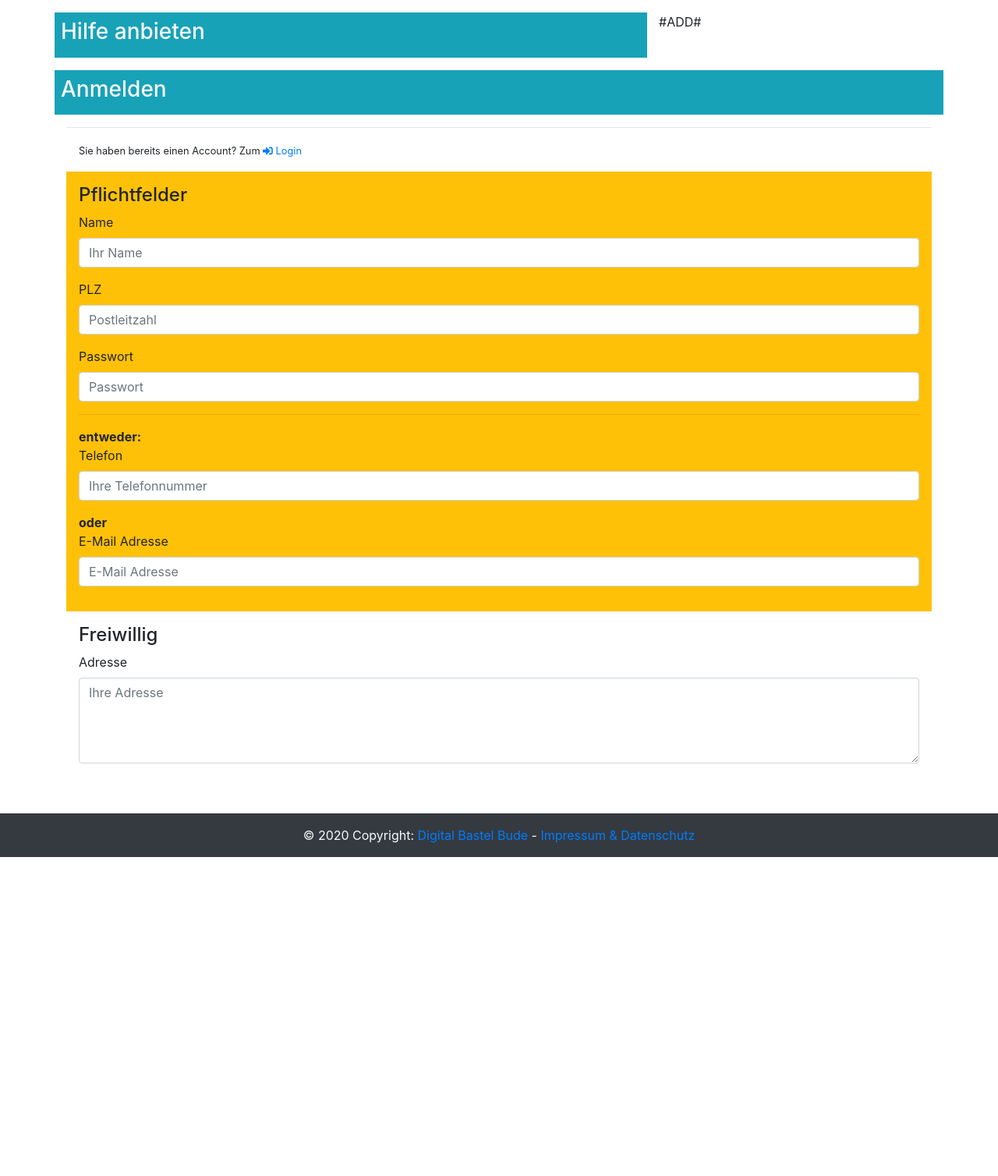
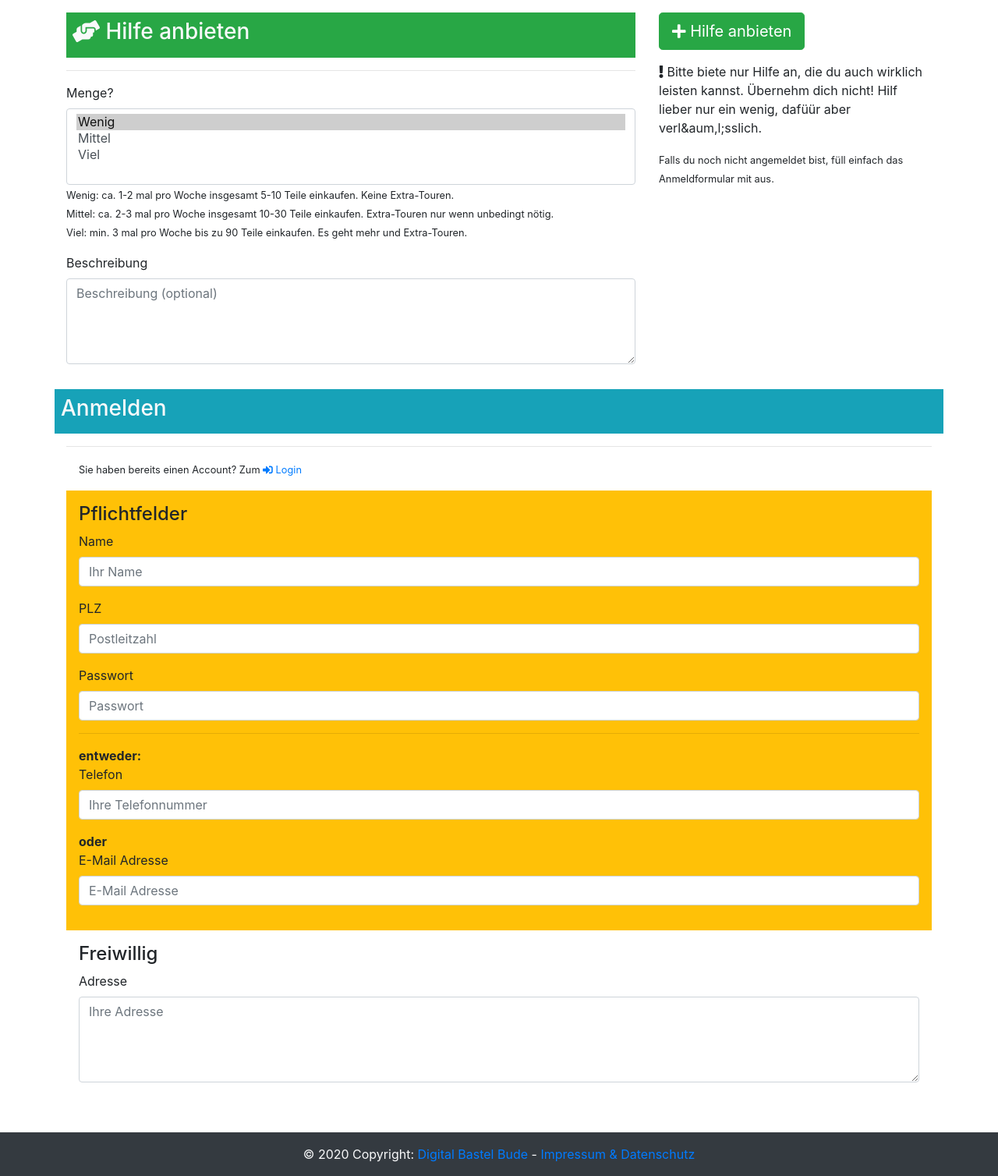
Before and after one commit to hanneseilers/nachbarshilfe, a PHP site: page /?offer in a window 1280 px wide. Shown: the part 56-1564 px from the top of the page at 78% size. Before the commit the page ends 1155 px from the top, so only its background shows below. Run offline with PHP 8.4, Linux system fonts and the light colour scheme; some libraries are stand-ins or nearby versions.

Commit message:
Completed form and created page to process.

```diff
--- a/content/offer.php
+++ b/content/offer.php
@@ -2,20 +2,51 @@
 <div class="d-flex justify-content-center p-3">
 
 	<div class="container">
+	<form action="<?php url('addOffer'); ?>" method="get">
 
 		<div class="row">
-			<div class="col-md-8 bg-success">
+			<div class="col-md-8">
 
-				<div class="row">
-					<div class="col-md-12 bg-info text-light p-2">
-						<h3>Hilfe anbieten</h3>
+				<div class="">
+					<div class="col-md-12 bg-success text-light p-2">
+						<h3><i class="fas fa-hands-helping fa-fw"></i> Hilfe anbieten</h3>
 					</div>
+
+					<hr />
+
+					<div class="form-group">
+						<label for="amount">Menge?</label>
+						<select multiple class="form-control" id="amount" aria-describedby="Menge an Hilfe">
+							<option value=10 selected>Wenig</option>
+							<option value=30>Mittel</option>
+							<option value=90>Viel</option>
+						</select>
+						<small>
+							Wenig: ca. 1-2 mal pro Woche insgesamt 5-10 Teile einkaufen. Keine Extra-Touren.<br/>
+							Mittel: ca. 2-3 mal pro Woche insgesamt 10-30 Teile einkaufen. Extra-Touren nur wenn unbedingt n&ouml;tig.<br />
+							Viel: min. 3 mal pro Woche bis zu 90 Teile einkaufen. Es geht mehr und Extra-Touren.
+						</small>
+					</div>
+
+					<div class="form-group">
+					<label for="adress">Beschreibung</label>
+					<textarea type="text" class="form-control" id="adress" aria-describedby="Ihre Text" placeholder="Beschreibung (optional)" rows=4></textarea>
+				</div>
+
 				</div>
 
 			</div>
 
 			<div class="col-md-4">
-				#ADD#
+				<p>
+					<button class="btn btn-lg btn-success" type="submit"><i class="fas fa-plus"></i> Hilfe anbieten</button>
+				</p>
+				<p>
+					<i class="fas fa-exclamation"></i> Bitte biete nur Hilfe an, die du auch wirklich leisten kannst. Übernehm dich nicht! Hilf lieber nur ein wenig, dafü&uuml;r aber verl&aum,l;sslich.
+				</p>
+				<p>
+					<small>Falls du noch nicht angemeldet bist, f&uuml;ll einfach das Anmeldformular mit aus.</small>
+				</p>
 			</div>
 
 		</div>
@@ -88,21 +119,13 @@
 				</div>
 
 				<div class="mt-3"></div>
-
-				<script>
-					$(document).ready(function(){
-						$(".form-group > input").keypress(function(event){
-							if( event.type == "keypress" && event.which == 13 )
-								register();
-						});
-					});
-				</script>
 				<?php } ?>
 
 			</div>
 
 		</div>
 
+	</form>
 	</div>
 
 </div>
```
Also changed, not shown: content/addOffer.php (added, +15 -0 lines).
